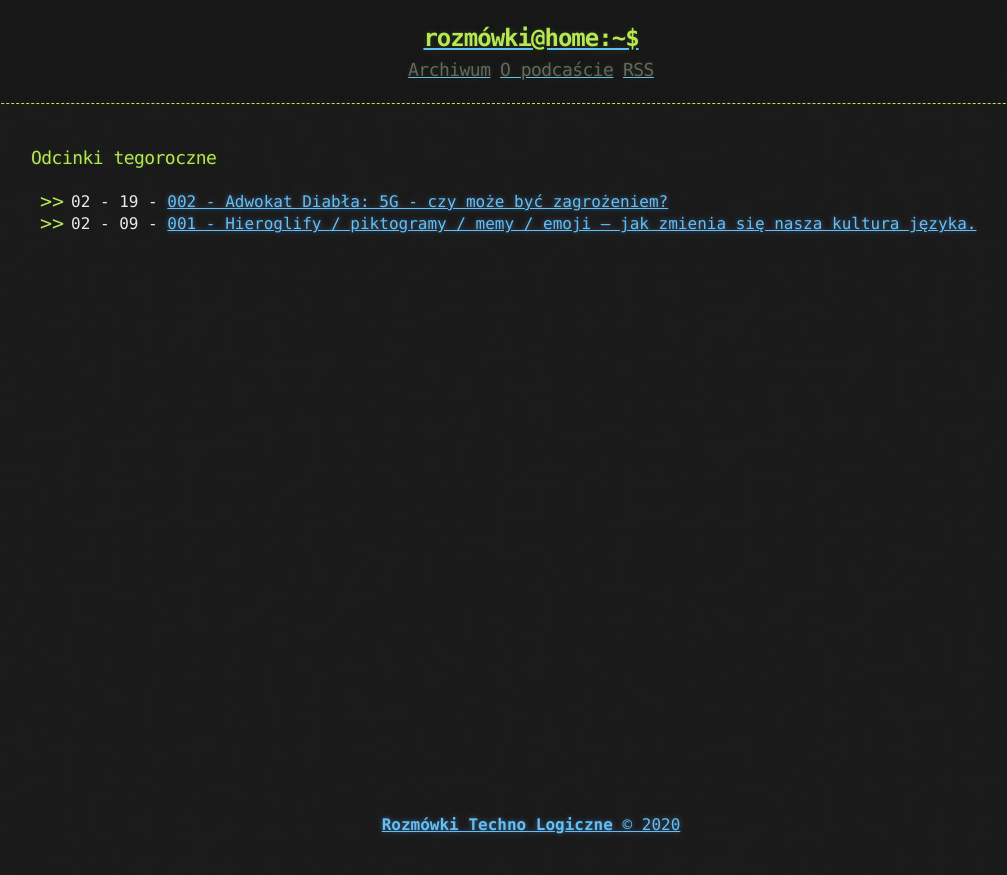
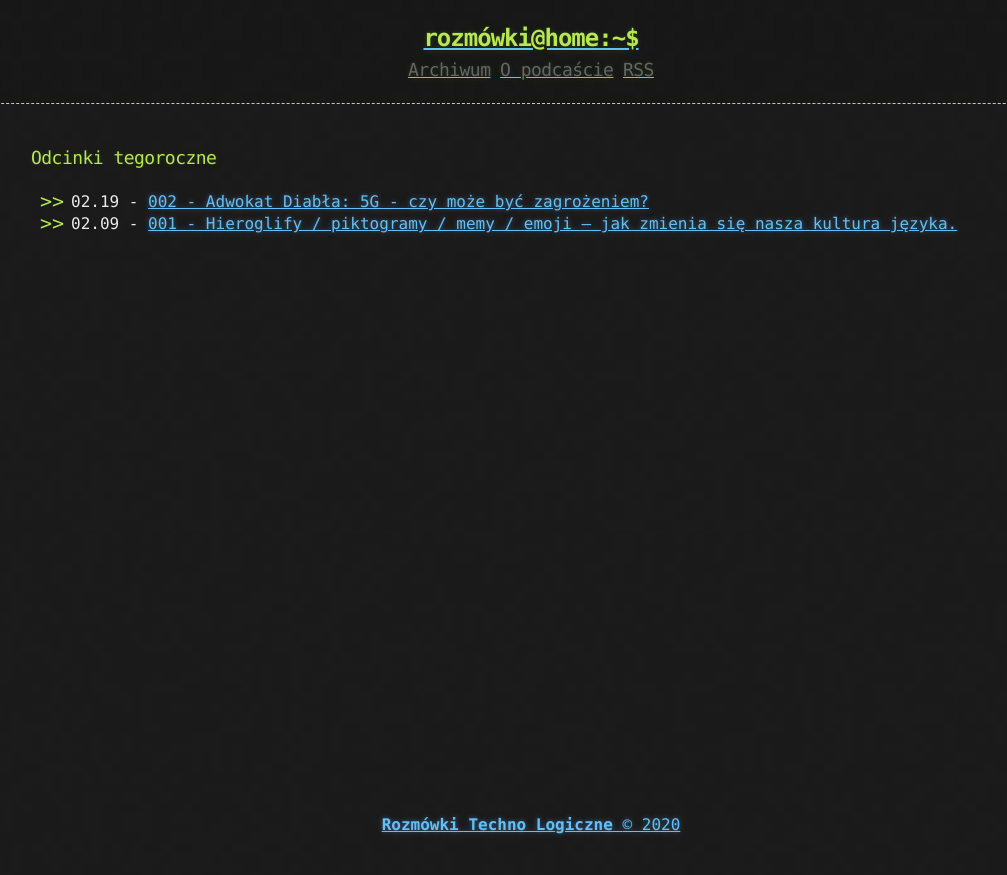
Before and after one commit to QuantumDamage/rozmowki-techno-logiczne, a Jekyll site: the page built from archive.md, in a window 1280 px wide. Shown: the top 875 px of the page, without its empty margins (109-1116 px from the left). Built offline with Jekyll 4.4.1, drawn with Linux system fonts in a browser that asks for light colours.

Commit message:
zmiana glownej

```diff
--- a/_config.yml
+++ b/_config.yml
@@ -32,6 +32,6 @@
 year : "2020"
 
 google_analytics: "UA-158930420-1"
-excerpt_separator: <!--more-->
+excerpt_separator: "<!--end_excerpt-->"
 
 default_locale: "pl"
--- a/archive.md
+++ b/archive.md
@@ -26,7 +26,7 @@
           <ul>
         {% endif %}
       {% endunless %}
-        <li><time>{{ post.date | date:"%m - %d" }} - </time>
+        <li><time>{{ post.date | date:"%m.%d" }} - </time>
           <a href="{{ post.url | prepend: site.baseurl | replace: '//', '/' }}">
             {{ post.title }}
           </a>
--- a/index.html
+++ b/index.html
@@ -6,7 +6,7 @@
     {% for post in paginator.posts %}
       <li>
           <h2><a href="{{ post.url | prepend: site.baseurl | replace: '//', '/' }}">{{ post.title }}</a></h2>
-          <time datetime="{{ post.date | date_to_xmlschema }}">{{ post.date | "%d.%m.%Y" }}</time>
+          <time datetime="{{ post.date | date_to_xmlschema }}">{{ post.date | date: "%d.%m.%Y" }}</time>
           <p>{{ post.excerpt }}</p>
       </li>
     {% endfor %}
```
Also changed, not shown: _posts/2020-02-19-002.md (+0 -1 lines).
